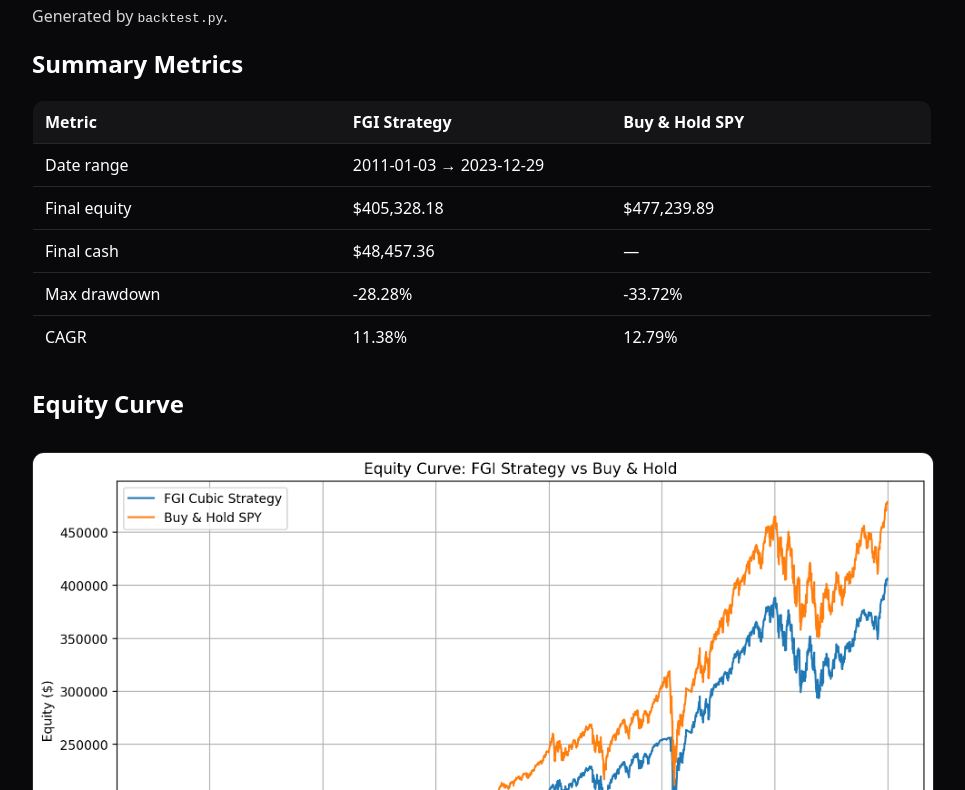
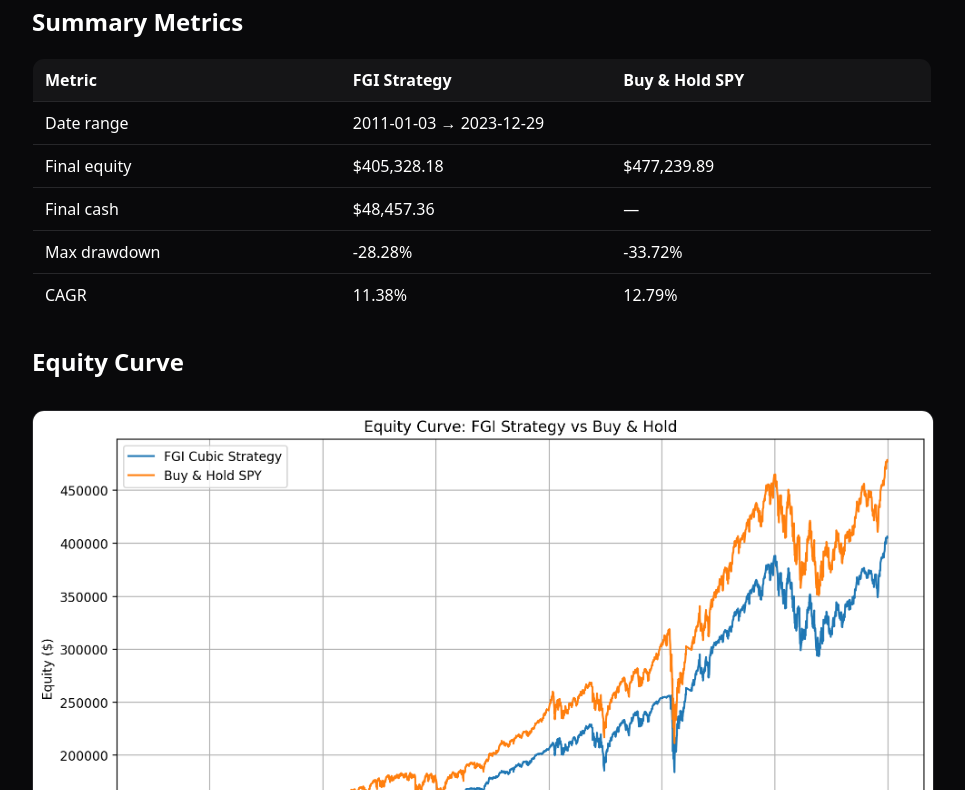
Before and after one commit to bradenfruin/warren-buffett-indicator, a plain HTML site: page docs/index.html in a window 1280 px wide. Shown: the part 83-873 px from the top of the page, without its empty margins (158-1123 px from the left). Drawn offline with Linux system fonts and the light colour scheme.

Commit message:
Remove generation note from index.html
Removed the line indicating the report was generated by backtest.py.

```diff
--- a/docs/index.html
+++ b/docs/index.html
@@ -51,7 +51,6 @@
   </head>
   <body>
     <h1>Warren Buffett Indicator / FGI Cubic Strategy Report</h1>
-    <p>Generated by <code>backtest.py</code>.</p>
     <h2>Summary Metrics</h2>
       <table>
         <tr><th>Metric</th><th>FGI Strategy</th><th>Buy & Hold SPY</th></tr>
```
